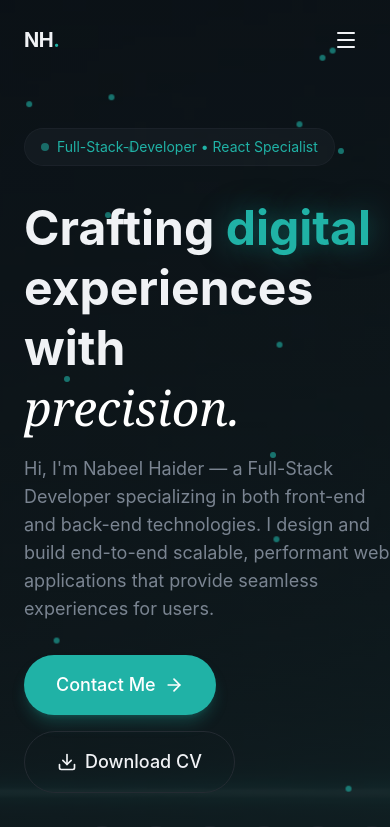
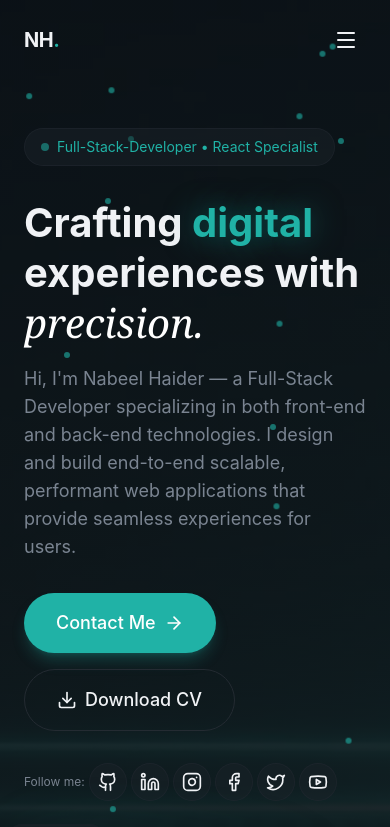
Before and after one commit to nabeelhaider1-0/Nabeel-Portfolio, a React (Vite) app: page / in a window 390 px wide. Shown: the top 827 px of the page. Built offline with nearby package versions, Linux system fonts and the light colour scheme.

Commit message:
refactor Contact and Hero sections for improved layout and responsiveness

```diff
--- a/src/sections/Contact.jsx
+++ b/src/sections/Contact.jsx
@@ -92,7 +92,7 @@ export const Contact = () => {
         <div className="absolute bottom-1/4 right-1/4 w-64 h-64 bg-highlight/5 rounded-full blur-3xl" />
       </div>
 
-      <div className="container mx-auto px-6 relative z-10">
+      <div className="container px-6 relative z-10">
         {/* Section Header */}
         <div className="text-center max-w-3xl mx-auto mb-16">
           <span className="text-secondary-foreground text-sm font-medium tracking-wider uppercase animate-fade-in">
@@ -110,8 +110,8 @@ export const Contact = () => {
           </p>
         </div>
 
-        <div className="grid lg:grid-cols-2 gap-12 max-w-5xl mx-auto">
-          <div className="glass p-8 rounded-3xl border border-primary/30 animate-fade-in animation-delay-300">
+        <div className="grid lg:grid-cols-2 gap-12 sm:max-w-5xl lg:mx-auto">
+          <div className="glass sm:w-auto w-[89vw] sm:px-8 py-8 sm:py-8 px-4 rounded-3xl border border-primary/30 animate-fade-in animation-delay-300">
             <form className="space-y-6" onSubmit={handleSubmit}>
               <div>
                 <label
@@ -197,9 +197,9 @@ export const Contact = () => {
                        }`}
                 >
                   {submitStatus.type === "success" ? (
-                    <CheckCircle className="w-5 h-5 flex-shrink-0" />
+                    <CheckCircle className="w-5 h-5 shrink-0" />
                   ) : (
-                    <AlertCircle className="w-5 h-5 flex-shrink-0" />
+                    <AlertCircle className="w-5 h-5 shrink-0" />
                   )}
                   <p className="text-sm">{submitStatus.message}</p>
                 </div>
@@ -208,8 +208,8 @@ export const Contact = () => {
           </div>
 
           {/* Contact Info */}
-          <div className="space-y-6 animate-fade-in animation-delay-400">
-            <div className="glass rounded-3xl p-8">
+          <div className="space-y-6 sm:w-auto animate-fade-in animation-delay-400">
+            <div className="glass sm:px-8 py-8 sm:py-8 px-4 rounded-3xl border border-primary/30 animate-fade-in animation-delay-300">
               <h3 className="text-xl font-semibold mb-6">
                 Contact Information
               </h3>
--- a/src/sections/Hero.jsx
+++ b/src/sections/Hero.jsx
@@ -90,7 +90,7 @@ export const Hero = () => {
 
             {/* Headline */}
             <div className="space-y-4">
-              <h1 className="text-5xl md:text-6xl lg:text-7xl font-bold leading-tight animate-fade-in animation-delay-100">
+              <h1 className="text-[2.5rem] md:text-6xl lg:text-7xl font-bold leading-tight animate-fade-in animation-delay-100">
                 Crafting <span className="text-primary glow-text">digital</span>
                 <br />
                 experiences with
@@ -123,8 +123,10 @@ export const Hero = () => {
             </div>
 
             {/* Social Links */}
-            <div className="flex items-center gap-4 animate-fade-in animation-delay-400">
-              <span className="text-sm text-muted-foreground">Follow me: </span>
+            <div className="flex items-center sm:gap-4 gap-1 animate-fade-in animation-delay-400">
+              <span className="sm:text-sm text-xs text-muted-foreground">
+                Follow me:{" "}
+              </span>
               {[
                 { icon: Github, href: "https://github.com/nabeelhaider1-0" },
                 {
```
